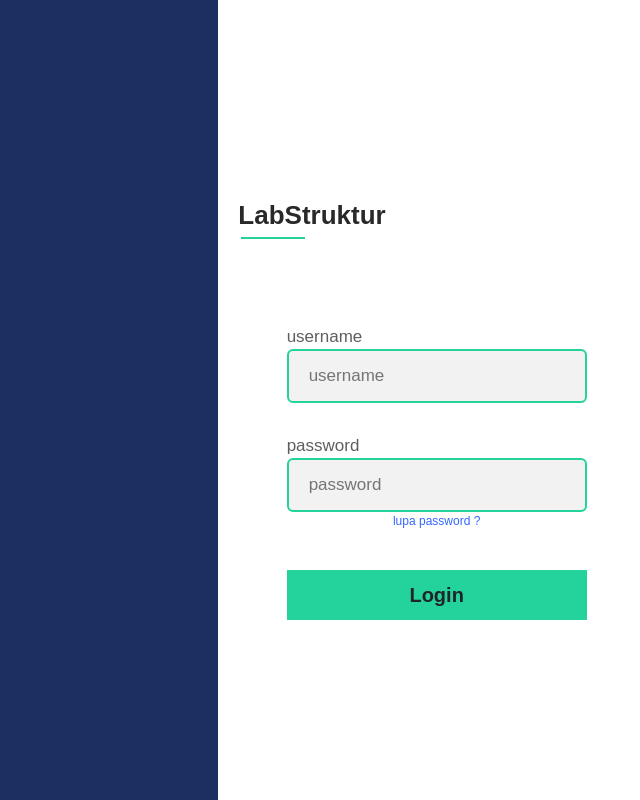
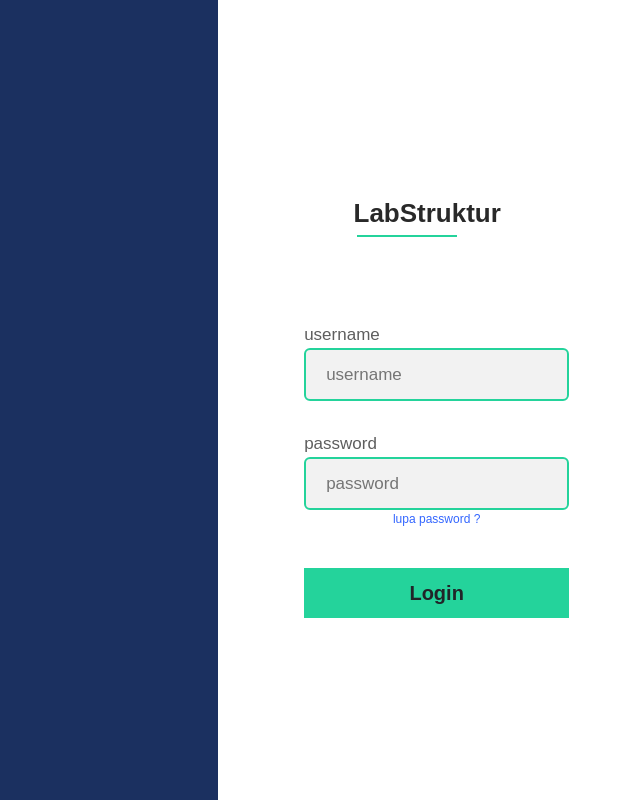
Before and after one commit to muharyman/labstruktur, a Vue app in the folder FrontEnd/labstruktur/: page /loginadmin in a window 1280 px wide. Shown: the whole page, without its empty margins (640-1280 px from the left). Built offline with nearby package versions, Linux system fonts and the light colour scheme.

Commit message:
benerin logo labstruktur

```diff
--- a/FrontEnd/labstruktur/src/components/LabStruktur.vue
+++ b/FrontEnd/labstruktur/src/components/LabStruktur.vue
@@ -7,7 +7,7 @@
 
 <style scoped>
 .line{
-  width: 5vw;
+  width: 100px;
   height: 2px;
   text-align: left;
   background-color: #24D39B;
@@ -15,15 +15,13 @@
   margin: 0 0 0 3px;
 }
 .labstruktur{
-  width: fit-content;
   font-family: "montserrat Alternates", sans-serif;
   font-weight: 700;
   font-size: 26px;
   color: #292929;
   padding: 0 0 0 5px;
   margin: auto;
-  display: block;
-  display: inline-block;
   line-height: 12px;
+  width: 100%;
 }
 </style>
--- a/FrontEnd/labstruktur/src/views/Login.vue
+++ b/FrontEnd/labstruktur/src/views/Login.vue
@@ -3,7 +3,7 @@
     <div class="col-sm-8"></div>
     <div class="col-sm-4">
       <div id="logo-1">
-        <LabStruktur />
+        <LabStruktur id="edit" />
       </div>
       <div class="login">
         <p class="text-1">username</p>
@@ -45,12 +45,17 @@
   overflow: hidden;
 }
 #logo-1 {
+  width: 100%;
   padding-top: 25px;
-  margin: auto;
   display: block;
+}
+#edit{
+  margin-left: 9vw;
+
 }
 .col-sm-4 {
   margin: auto;
+  display: block;
 }
 
 .col-sm-8 {
@@ -60,6 +65,9 @@
 @media screen and (max-width: 1200px) {
   .col-sm-8 {
     display: none;
+  }
+  #edit{
+    margin-left: 28vw;
   }
 }
 
@@ -113,8 +121,8 @@
 }
 
 .button-1 {
-  width: 300px;
-  height: 50px;
+  width: 100%;
+  height: fit-content;
 }
 .button-1 a:hover {
   background: rgb(98, 228, 187);
```
